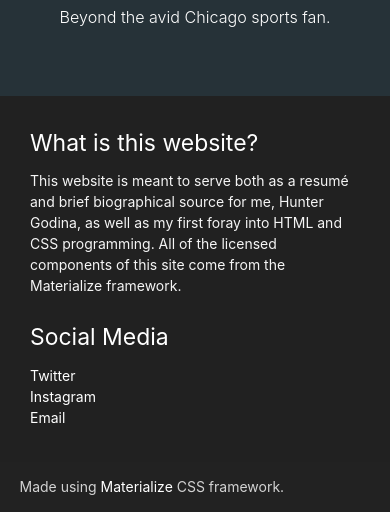
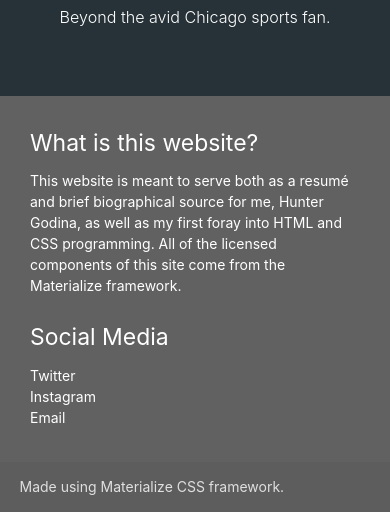
Before and after one commit to huntergodina/huntergodina.github.io, a plain HTML site: page index.html in a window 390 px wide. Shown: the part 370-882 px from the top of the page. Drawn offline with nearby package versions, Linux system fonts and the light colour scheme.

Commit message:
Fixed mobile navbar ;

```diff
--- a/index.html
+++ b/index.html
@@ -20,9 +20,9 @@
     </head>
 
     <body>
-      <div class="navbar-fixed">
         <nav class="blue-grey darken-4" role="navigation">
-          <div class="nav-wrapper container"><a id="logo-container" href="#" class="brand-logo">Hunter Godina</a>
+          <div class="nav-wrapper container">
+            <a id="logo-container" href="#" class="brand-logo">Hunter Godina</a>
             <ul class="right hide-on-med-and-down">
               <li><a href="biography.html"><i class="material-icons left">face</i>Biography</a></li>
               <li><a href="resume.html"><i class="material-icons left">business</i>Resumé</a></li>
@@ -35,8 +35,6 @@
         <a href="#" data-target="nav-mobile" class="sidenav-trigger"><i class="material-icons">menu</i></a>
       </div>
     </nav>
-      </div>
-
       <div class="section no-pad-bot" id="index-banner">
         <div class="container">
           <br><br>
@@ -48,12 +46,12 @@
         </div>
       </div>
 
-      <footer class="page-footer grey darken-4">
+      <footer class="page-footer grey darken-2">
         <div class="container">
           <div class="row">
             <div class="col l6 s12">
               <h5 class="white-text">What is this website?</h5>
-              <p class="grey-text text-lighten-4">This website is meant to serve both as a resumé and brief biographical source for me, Hunter Godina, as well as my first foray into HTML and CSS programming. All of the licensed components of this site come from the Materialize framework.</p>
+              <p class="white-text">This website is meant to serve both as a resumé and brief biographical source for me, Hunter Godina, as well as my first foray into HTML and CSS programming. All of the licensed components of this site come from the Materialize framework.</p>
 
 
             </div>
@@ -69,12 +67,15 @@
         </div>
         <div class="footer-copyright">
           <div class="container">
-          Made using <a class="white-text" href="http://materializecss.com">Materialize</a> CSS framework.
+          Made using <a class="grey-text text-lighten-2" href="http://materializecss.com">Materialize</a> CSS framework.
           </div>
         </div>
       </footer>
 
       <!--JavaScript at end of body for optimized loading-->
-      <script type="text/javascript" src="js/materialize.min.js"></script>
+      <script src="https://code.jquery.com/jquery-2.1.1.min.js"></script>
+      <script src="js/materialize.js"></script>
+      <script src="js/init.js"></script>
+
     </body>
   </html>
```
Lines whose indentation alone changed are shown as unchanged.
